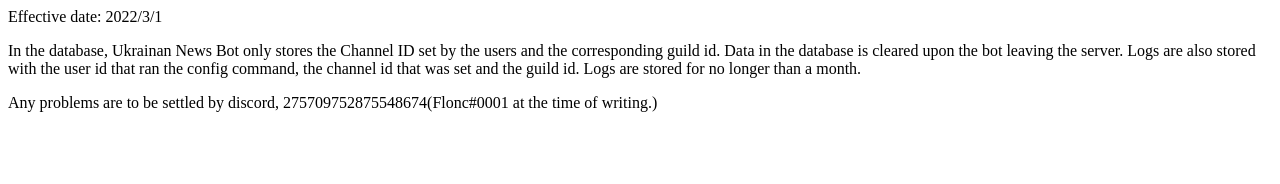
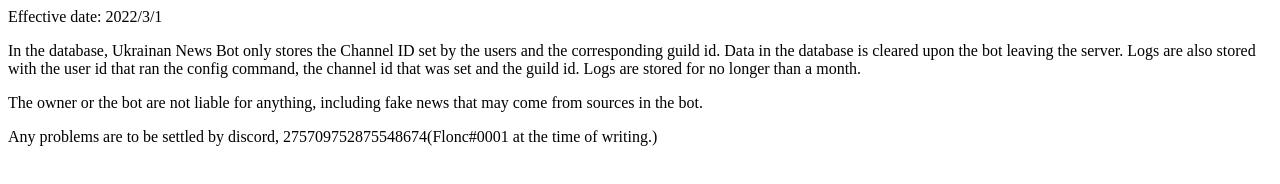
Before and after one commit to DevFlock/ukraine-news-bot-legal, a plain HTML site: page index.html in a window 1280 px wide. Drawn offline with Linux system fonts and the light colour scheme.

Commit message:
Update index.html

```diff
--- a/index.html
+++ b/index.html
@@ -8,6 +8,8 @@
 
     <p>In the database, Ukrainan News Bot only stores the Channel ID set by the users and the corresponding guild id. Data in the database is cleared upon the bot leaving the server. Logs are also stored with the user id that ran the config command, the channel id that was set and the guild id. Logs are stored for no longer than a month.</p>
 
+    <p>The owner or the bot are not liable for anything, including fake news that may come from sources in the bot.</p>
+
     <p>Any problems are to be settled by discord, 275709752875548674(Flonc#0001 at the time of writing.)</p>
   </body>
 </html>
```
